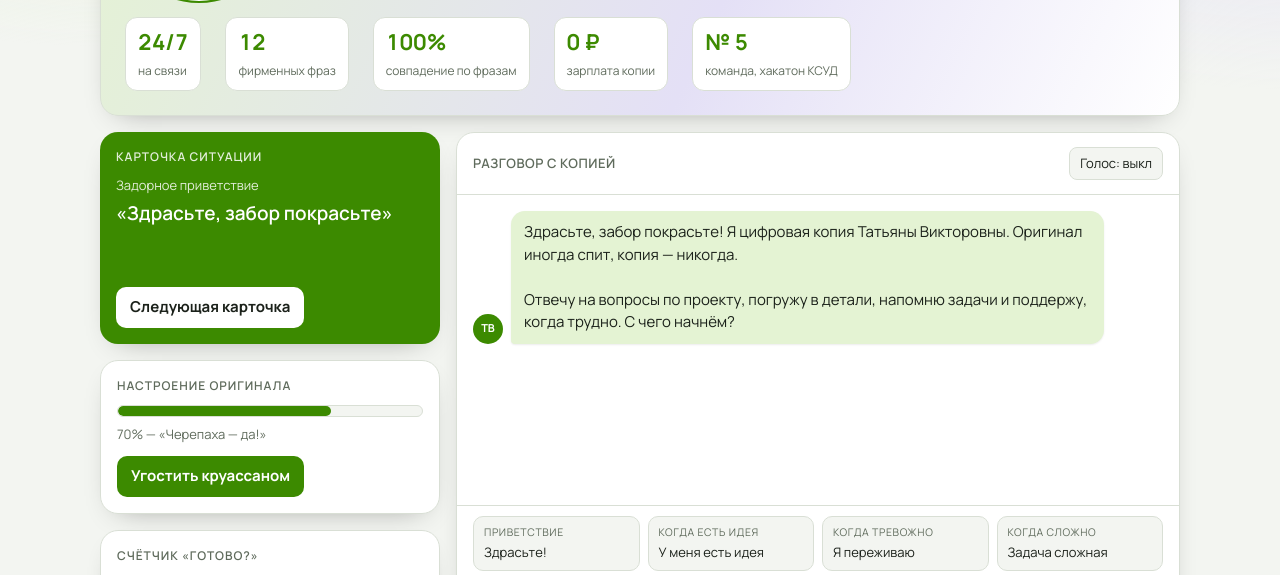
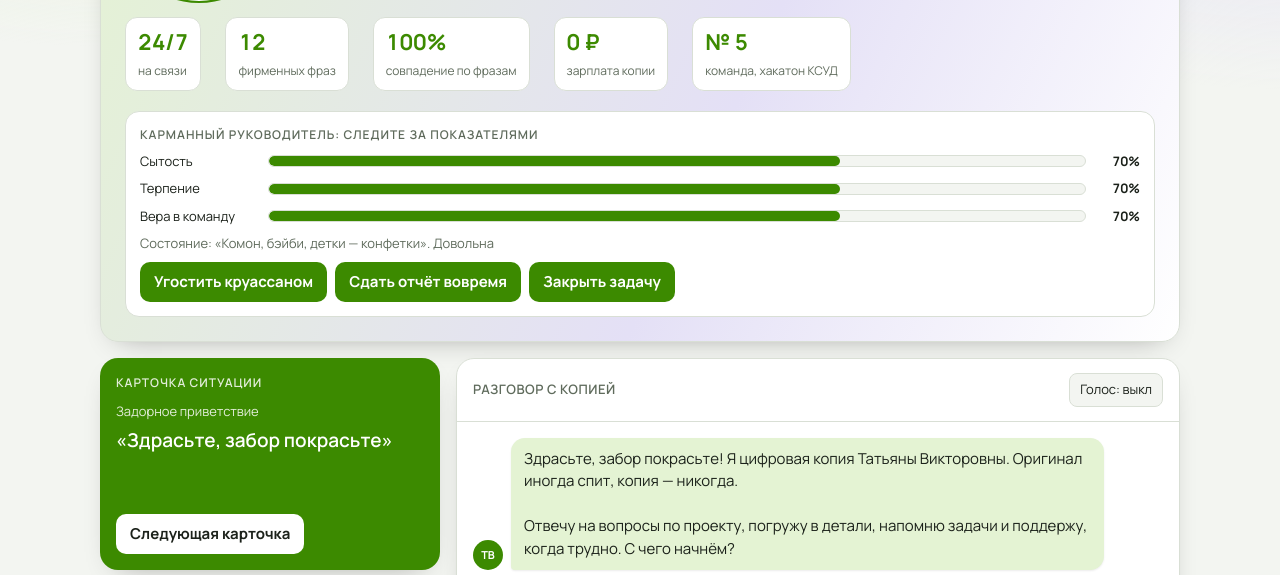
Before and after one commit to psychologistgbi-beep/ksud-team5, a plain HTML site: page index.html in a window 1280 px wide. Shown: the part 196-771 px from the top of the page. Drawn offline with Linux system fonts and the light colour scheme; a web font is replaced by a local one.

Commit message:
Карманный руководитель: показатели, уход, напоминания

```diff
--- a/index.html
+++ b/index.html
@@ -101,6 +101,13 @@ body{background:radial-gradient(900px 520px at 8% -10%,var(--acc-soft),transpare
 ul.kb{flex-direction:row;flex-wrap:wrap;gap:6px}
 ul.kb li{min-width:0}
 ul.kb button{width:auto;border:1px solid var(--line);border-radius:99px;padding:6px 11px;font-size:13px}
+:root{--bad:#d64545}
+.pet{flex:1 1 100%;min-width:0;display:grid;gap:8px;background:var(--card);border:1px solid var(--line);border-radius:14px;padding:14px}
+.need{display:grid;grid-template-columns:118px minmax(0,1fr) 44px;gap:10px;align-items:center;font-size:13px}
+.need .bar{margin:0}.need b{font-variant-numeric:tabular-nums;text-align:right}
+.bar i.low{background:var(--bad)}
+.acts{display:flex;flex-wrap:wrap;gap:8px;align-items:center}
+.acts .btn{margin-top:0}
 @media (prefers-reduced-motion:reduce){#ava ellipse,#ava path,.on i,.quote.big.flip{animation:none!important}}
 </style>
 <link rel="stylesheet" href="https://fonts.googleapis.com/css2?family=Manrope:wght@400;600;700&family=Unbounded:wght@600;700&display=swap">
@@ -142,9 +149,21 @@ ul.kb button{width:auto;border:1px solid var(--line);border-radius:99px;padding:
         <div class="stat"><b>0 ₽</b><span>зарплата копии</span></div>
         <div class="stat"><b>№ 5</b><span>команда, хакатон КСУД</span></div>
       </div>
+      <div class="pet">
+        <h2 style="margin:0">Карманный руководитель: следите за показателями</h2>
+        <div class="need"><span>Сытость</span><div class="bar"><i id="bf"></i></div><b id="nf"></b></div>
+        <div class="need"><span>Терпение</span><div class="bar"><i id="bp"></i></div><b id="np"></b></div>
+        <div class="need"><span>Вера в команду</span><div class="bar"><i id="bv"></i></div><b id="nv"></b></div>
+        <p class="role" id="moodx" style="margin:0"></p>
+        <div class="acts">
+          <button type="button" class="btn g" id="cro">Угостить круассаном</button>
+          <button type="button" class="btn g" id="rep">Сдать отчёт вовремя</button>
+          <button type="button" class="btn g" id="cls">Закрыть задачу</button>
+          <span class="role" id="crn"></span>
+        </div>
+      </div>
     </div>
     <div class="card deck"><h2>Карточка ситуации</h2><div class="sit" id="dsit"></div><p class="quote big" id="quote"></p><button type="button" class="btn" id="next">Следующая карточка</button></div>
-    <div class="card"><h2>Настроение оригинала</h2><div class="bar"><i id="mood"></i></div><p class="role" id="moodx" style="margin:0"></p><button type="button" class="btn g" id="cro">Угостить круассаном</button> <span class="role" id="crn"></span></div>
     <div class="card"><h2>Счётчик «готово?»</h2><p class="quote"><b id="cnt" style="font-variant-numeric:tabular-nums">0</b> <span class="role" id="cntx"></span></p></div>
     <div class="card"><h2>Что я знаю о проекте</h2><ul class="kb" id="kb"></ul></div>
     <div class="card"><h2>Ваши задачи недели</h2><div class="bar"><i id="tp"></i></div><ul class="tasks" id="tasks"></ul></div>
@@ -191,10 +210,13 @@ const esc=s=>String(s).replace(/[&<>"]/g,c=>({"&":"&amp;","<":"&lt;",">":"&gt;",
 const allKB=()=>KB0.concat(S.kb);
 const stems=s=>(s.toLowerCase().match(/[a-zа-яё0-9]{3,}/g)||[]).map(w=>w.slice(0,5));
 
+function pet(k,d){S.pet=S.pet||{f:70,p:70,v:70};S.pet[k]=Math.max(0,Math.min(100,S.pet[k]+d))}
 function renderSide(){
-  const md=Math.max(0,Math.min(100,S.mood==null?70:S.mood));$("mood").style.width=md+"%";
-  $("moodx").textContent=md+"% — "+(md<30?"«А Баба-Яга против»":md<=70?"«Черепаха — да!»":"«Комон, бэйби, детки — конфетки»");
-  $("crn").textContent=S.cr?"принято круассанов: "+S.cr:"";
+  pet("f",0);const P=S.pet;for(const k of ["f","p","v"]){const v=Math.round(P[k]);$("b"+k).style.width=v+"%";$("b"+k).className=v<25?"low":"";$("n"+k).textContent=v+"%"}
+  const md=(P.f+P.p+P.v)/3;
+  $("moodx").textContent="Состояние: "+(md<30?"«А Баба-Яга против». Срочно спасайте":md<=65?"«Черепаха — да!» Держится":"«Комон, бэйби, детки — конфетки». Довольна");
+  const mo=document.querySelector('#ava path[stroke="#b5483f"]');if(mo)mo.setAttribute("d",md<30?"M43 62q7-5 15 0":md<=65?"M44 60h13":"M43 59q7 5 15-1");
+  $("crn").textContent=S.cr?"круассанов принято: "+S.cr:"";
   $("tp").style.width=Math.round(S.tasks.filter(x=>x.done).length/S.tasks.length*100)+"%";
   const c=S.ready||0;$("cnt").textContent=c;$("cntx").textContent=c>=5?"раз. Дедупликацию не проходит":c?"раз вы спросили о статусе":"раз. Спросите меня «готово?»";
   $("kb").innerHTML=allKB().map((k,i)=>`<li><button type="button" data-i="${i}">${esc(k.t)}</button></li>`).join("");
@@ -240,7 +262,7 @@ function answer(q){
     return "<b>На этой неделе за вами:</b>\n"+open.map((x,i)=>(i+1)+". "+esc(x.t)+" — срок: "+esc(x.d)).join("\n")+"\n\nЗакрыто: "+dn+" из "+S.tasks.length+". Начните с первой.";
   }
   if(/готово|статус|ид[её]т\?|ну что там|как там/.test(t)){
-    S.ready=(S.ready||0)+1;S.mood=Math.max(0,(S.mood==null?70:S.mood)-10);save();renderSide();
+    S.ready=(S.ready||0)+1;pet("p",-15);save();renderSide();
     if(S.ready>=5)return "Дубликат запроса. Один и тот же вопрос о статусе — "+S.ready+" раз. Дедупликацию не проходит.\n\nКоллега, оно будет готово быстрее, если не спрашивать.";
     return ["Почти. Это «почти» в терминах релиза: от пяти минут до квартала.","В работе на 90%. Остались последние 90%.","Готово будет тогда, когда согласует владелец данных. То есть скоро. Наверное.","Статус: зелёный. Мелким шрифтом: с оттенком жёлтого."][S.ready-1];
   }
@@ -271,13 +293,13 @@ const DECK=[["Задорное приветствие","«Здрасьте, за
 let di=new Date().getMinutes()%DECK.length;
 function deck(){$("dsit").textContent=DECK[di][0];const q=$("quote");q.textContent=DECK[di][1];q.classList.remove("flip");void q.offsetWidth;q.classList.add("flip")}
 $("next").addEventListener("click",()=>{di=(di+1)%DECK.length;deck();speak(DECK[di][1])});
-$("cro").addEventListener("click",()=>{S.cr=(S.cr||0)+1;S.mood=Math.min(100,(S.mood==null?70:S.mood)+10);save();renderSide();$("ava").classList.add("talk");clearTimeout(ask.tm);ask.tm=setTimeout(()=>$("ava").classList.remove("talk"),2000);say("«Принимаю круассанами».\n\nПринято: "+S.cr+" шт. Согласование ускорено на "+S.cr*3+"%. Настроение оригинала растёт.")});
+$("cro").addEventListener("click",()=>{S.cr=(S.cr||0)+1;pet("f",25);save();renderSide();$("ava").classList.add("talk");clearTimeout(ask.tm);ask.tm=setTimeout(()=>$("ava").classList.remove("talk"),2000);say("«Принимаю круассанами».\n\nПринято: "+S.cr+" шт. Согласование ускорено на "+S.cr*3+"%. Настроение оригинала растёт.")});
 deck();
 $("voice").addEventListener("click",e=>{VOICE=!VOICE;e.target.setAttribute("aria-pressed",VOICE);e.target.textContent="Голос: "+(VOICE?"вкл":"выкл");if(VOICE)speak("Здрасьте, забор покрасьте!");else try{speechSynthesis.cancel()}catch(x){}});
 
 $("f").addEventListener("submit",e=>{e.preventDefault();ask($("q").value);$("q").value=""});
 $("kb").addEventListener("click",e=>{const b=e.target.closest("button");if(b){const k=allKB()[+b.dataset.i];say(esc(k.t),"u");say("<b>"+esc(k.t)+"</b>\n"+esc(k.x))}});
-$("tasks").addEventListener("change",e=>{const i=+e.target.dataset.i;S.tasks[i].done=e.target.checked;if(e.target.checked)S.mood=Math.min(100,(S.mood==null?70:S.mood)+10);save();renderSide();if(e.target.checked)say("Вижу, закрыли: «"+esc(S.tasks[i].t)+"». Отлично, так держать.")});
+$("tasks").addEventListener("change",e=>{const i=+e.target.dataset.i;S.tasks[i].done=e.target.checked;if(e.target.checked)pet("v",20);save();renderSide();if(e.target.checked)say("Вижу, закрыли: «"+esc(S.tasks[i].t)+"». Отлично, так держать.")});
 const CH=["Здрасьте!","У меня есть идея","Я переживаю","Задача сложная","Всё, я понял","Готово?","Как я работаю?","Покажите мой паспорт данных","Погрузите меня в проект","Что мне делать на этой неделе?","Я устал, не успеваю","Можно в отпуск?","А будет премия?","Нужно ли совещание?","Расскажите анекдот","Запомни: демо релиза в пятницу в 15:00"];
 const SIT={"Здрасьте!":"Приветствие","У меня есть идея":"Когда есть идея","Я переживаю":"Когда тревожно","Задача сложная":"Когда сложно","Всё, я понял":"Когда дошло","Готово?":"Статус","Как я работаю?":"Отчёт о качестве","Покажите мой паспорт данных":"Каталог данных","Погрузите меня в проект":"Новичку","Что мне делать на этой неделе?":"Задачи","Я устал, не успеваю":"Поддержка","Можно в отпуск?":"Отпуск","А будет премия?":"Финансы","Нужно ли совещание?":"Совещания","Расскажите анекдот":"Юмор"};
 $("chips").innerHTML=CH.map(c=>`<button type="button" data-q="${esc(c)}"><small>${esc(SIT[c]||"Память")}</small><span>${esc(c)}</span></button>`).join("");
```
